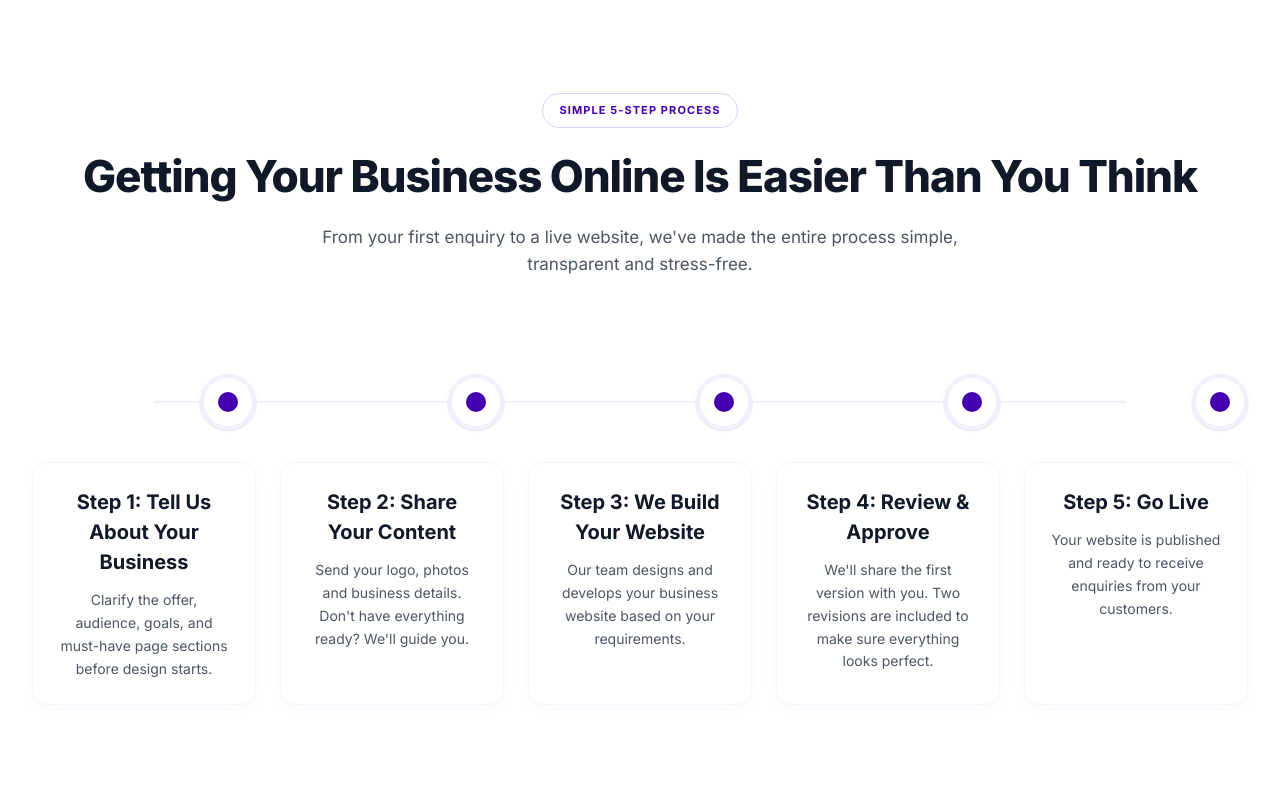
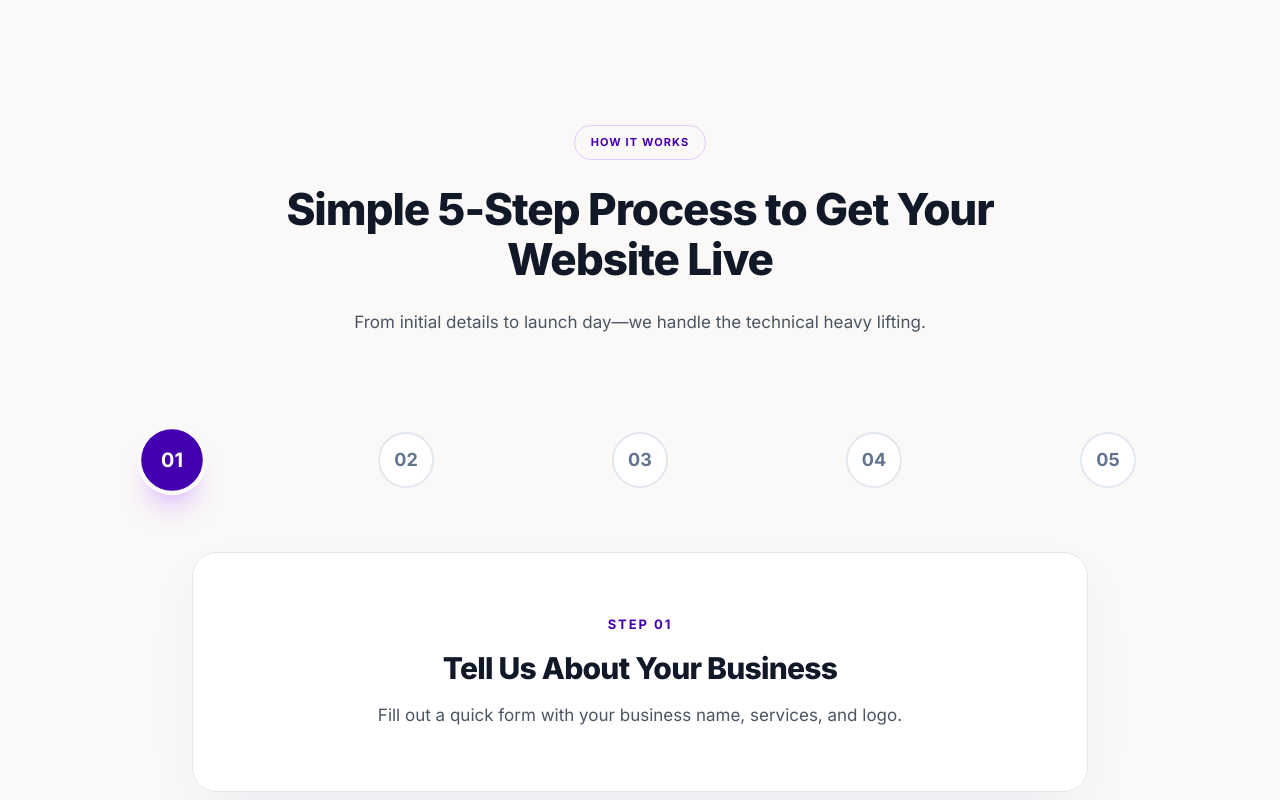
Before and after one commit to zehracodes29/landingpage, a Next.js app in the folder pagemistri-landing/: page / in a window 1280 px wide. Shown: the part 3040-3840 px from the top of the page. Built offline with nearby package versions, Linux system fonts and the light colour scheme.

Commit message:
feat: create Process component and project structure

```diff
--- a/pagemistri-landing/src/components/Process/Process.jsx
+++ b/pagemistri-landing/src/components/Process/Process.jsx
@@ -1,84 +1,129 @@
-import React from 'react';
-import { motion } from 'framer-motion';
+import React, { useState } from 'react';
+import { motion, AnimatePresence } from 'framer-motion';
 import SectionBadge from '../../ui/SectionBadge';
-import SectionTitle from '../../ui/SectionTitle';
 
 const steps = [
   {
-    title: 'Step 1: Tell Us About Your Business',
-    description: 'Clarify the offer, audience, goals, and must-have page sections before design starts.'
+    num: '01',
+    title: 'Tell Us About Your Business',
+    description: 'Fill out a quick form with your business name, services, and logo.'
   },
   {
-    title: 'Step 2: Share Your Content',
-    description: "Send your logo, photos and business details. Don't have everything ready? We'll guide you."
+    num: '02',
+    title: 'Custom Website Build',
+    description: 'We design and build your high-converting landing page in 3–5 days.'
   },
   {
-    title: 'Step 3: We Build Your Website',
-    description: 'Our team designs and develops your business website based on your requirements.'
+    num: '03',
+    title: 'Domain & Gateway Setup',
+    description: 'We connect your custom domain or subdomain & configure payment gateways.'
   },
   {
-    title: 'Step 4: Review & Approve',
-    description: "We'll share the first version with you. Two revisions are included to make sure everything looks perfect."
+    num: '04',
+    title: 'Review & Refine',
+    description: 'Provide feedback with two included rounds of revisions.'
   },
   {
-    title: 'Step 5: Go Live',
-    description: 'Your website is published and ready to receive enquiries from your customers.'
+    num: '05',
+    title: 'Launch & Collect Leads',
+    description: 'Your site goes live—start receiving lead notifications instantly on your dashboard.'
   }
 ];
 
 const Process = () => {
+  const [activeStep, setActiveStep] = useState(0);
+
   return (
-    <section id="how-it-works" className="py-24 bg-white relative overflow-hidden">
-      <div className="max-w-[1400px] mx-auto px-6 lg:px-8 relative z-10">
-        <div className="text-center mb-16 md:mb-24">
-          <div className="mb-6">
-            <SectionBadge>Simple 5-Step Process</SectionBadge>
+    <section id="how-it-works" className="py-24 md:py-32 bg-[#FAF9F7] font-sans">
+      <div className="max-w-6xl mx-auto px-6 lg:px-8">
+
+        {/* Header */}
+        <div className="text-center max-w-3xl mx-auto mb-16 md:mb-24">
+          <div className="mb-6 inline-flex">
+            <SectionBadge>How It Works</SectionBadge>
           </div>
-          <SectionTitle>
-            Getting Your Business Online Is Easier Than You Think
-          </SectionTitle>
-          <p className="text-[17px] text-[#4B5563] leading-[1.6] max-w-2xl mx-auto mt-6">
-            From your first enquiry to a live website, we've made the entire process simple, transparent and stress-free.
+          <h2 className="text-[32px] md:text-[44px] font-[800] text-[#111827] tracking-tight leading-[1.15] mb-6">
+            Simple 5-Step Process to Get Your Website Live
+          </h2>
+          <p className="text-[17px] text-[#4B5563] leading-[1.6]">
+            From initial details to launch day—we handle the technical heavy lifting.
           </p>
         </div>
 
-        <div className="relative">
-          {/* Mobile Vertical Line */}
-          <div className="absolute left-[27px] top-0 bottom-0 w-[2px] bg-[#F4EEFF] md:hidden" />
+        {/* Desktop Layout (Tabs + Content Card) */}
+        <div className="hidden md:block max-w-5xl mx-auto">
+          {/* Horizontal Step Bar */}
+          <div className="relative flex justify-between items-center mb-16 px-4">
+            {/* Connecting Line */}
+            <div className="absolute top-1/2 left-8 right-8 h-[2px] bg-slate-200 -z-10 -translate-y-1/2" />
 
-          {/* Desktop Horizontal Line */}
-          <div className="hidden md:block absolute top-[27px] left-[10%] right-[10%] h-[2px] bg-[#F4EEFF]" />
+            {steps.map((step, index) => {
+              const isActive = activeStep === index;
+              return (
+                <button
+                  key={index}
+                  onClick={() => setActiveStep(index)}
+                  className={`w-14 h-14 rounded-full flex items-center justify-center text-lg font-bold transition-all duration-300 relative z-10 ${
+                    isActive
+                      ? 'bg-[#4400AF] text-white shadow-xl shadow-purple-500/30 ring-4 ring-[#FAF9F7] scale-110'
+                      : 'bg-white text-slate-500 border-2 border-slate-200 hover:border-[#4400AF]/50 hover:text-[#4400AF] hover:shadow-md'
+                  }`}
+                >
+                  {step.num}
+                </button>
+              );
+            })}
+          </div>
 
-          <div className="flex flex-col md:flex-row md:items-stretch space-y-12 md:space-y-0 md:gap-6 relative z-10">
+          {/* Active Card Preview */}
+          <div className="relative h-[240px] max-w-4xl mx-auto">
+            <AnimatePresence mode="wait">
+              <motion.div
+                key={activeStep}
+                initial={{ opacity: 0, y: 15 }}
+                animate={{ opacity: 1, y: 0 }}
+                exit={{ opacity: 0, y: -15 }}
+                transition={{ duration: 0.3, ease: "easeInOut" }}
+                className="rounded-3xl bg-white border border-slate-200 p-10 shadow-[0_20px_60px_-15px_rgba(68,0,175,0.08)] absolute inset-0 flex flex-col justify-center items-center text-center"
+              >
+                <span className="text-[#4400AF] font-bold tracking-[0.15em] text-[13px] mb-4 uppercase">
+                  Step {steps[activeStep].num}
+                </span>
+                <h3 className="text-2xl md:text-3xl font-[800] text-[#111827] mb-4 tracking-tight">
+                  {steps[activeStep].title}
+                </h3>
+                <p className="text-[17px] text-[#4B5563] leading-relaxed max-w-2xl mx-auto">
+                  {steps[activeStep].description}
+                </p>
+              </motion.div>
+            </AnimatePresence>
+          </div>
+        </div>
+
+        {/* Mobile Layout (Vertical Timeline) */}
+        <div className="md:hidden">
+          <div className="relative pl-6 ml-4 border-l-2 border-[#4400AF]/20 space-y-12 py-4">
             {steps.map((step, index) => (
-              <motion.div
-                key={index}
-                initial={{ opacity: 0, y: 30 }}
-                whileInView={{ opacity: 1, y: 0 }}
-                viewport={{ once: true, margin: "-100px" }}
-                transition={{ duration: 0.6, delay: index * 0.1 }}
-                className="relative flex flex-row md:flex-col items-start w-full md:flex-1"
-              >
-                {/* Timeline Dot */}
-                <div className="w-14 h-14 shrink-0 rounded-full bg-white border-4 border-[#F4EEFF] flex items-center justify-center z-10 md:mx-auto mr-6 md:mr-0 md:mb-8 shadow-sm">
-                  <div className="w-5 h-5 rounded-full bg-[#4400AF]" />
+              <div key={index} className="relative group">
+                {/* Node */}
+                <div className="absolute -left-[45px] top-0 w-10 h-10 rounded-full bg-white border-2 border-[#4400AF] flex items-center justify-center text-sm font-bold text-[#4400AF] shadow-sm z-10 transition-transform group-hover:scale-110">
+                  {step.num}
                 </div>
 
-                {/* Content Card */}
-                <div className="w-full flex-1 flex">
-                  <div className="w-full bg-white rounded-2xl p-6 shadow-[0_4px_20px_-5px_rgba(68,0,175,0.05)] border border-slate-100 hover:shadow-[0_15px_35px_-5px_rgba(68,0,175,0.1)] transition-all duration-300 hover:-translate-y-1 flex flex-col md:text-center">
-                    <h3 className="text-[18px] xl:text-[20px] font-bold text-[#111827] mb-3">
-                      {step.title}
-                    </h3>
-                    <p className="text-[#4B5563] leading-relaxed text-[14px]">
-                      {step.description}
-                    </p>
-                  </div>
+                {/* Content */}
+                <div className="bg-white rounded-2xl border border-slate-200 p-6 shadow-sm transition-all duration-300 group-hover:border-[#4400AF]/30 group-hover:shadow-md">
+                  <h3 className="text-[19px] font-bold text-[#111827] mb-3 leading-tight">
+                    {step.title}
+                  </h3>
+                  <p className="text-[15px] text-[#4B5563] leading-relaxed">
+                    {step.description}
+                  </p>
                 </div>
-              </motion.div>
+              </div>
             ))}
           </div>
         </div>
+
       </div>
     </section>
   );
```
